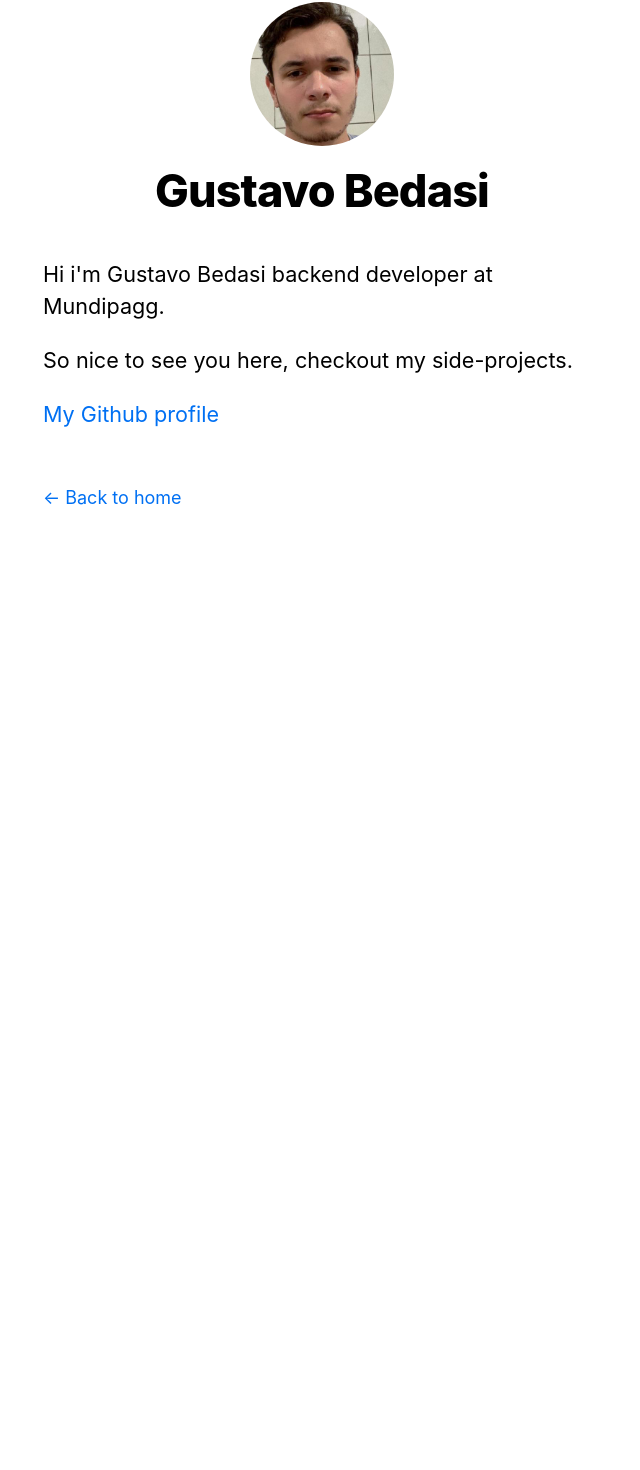
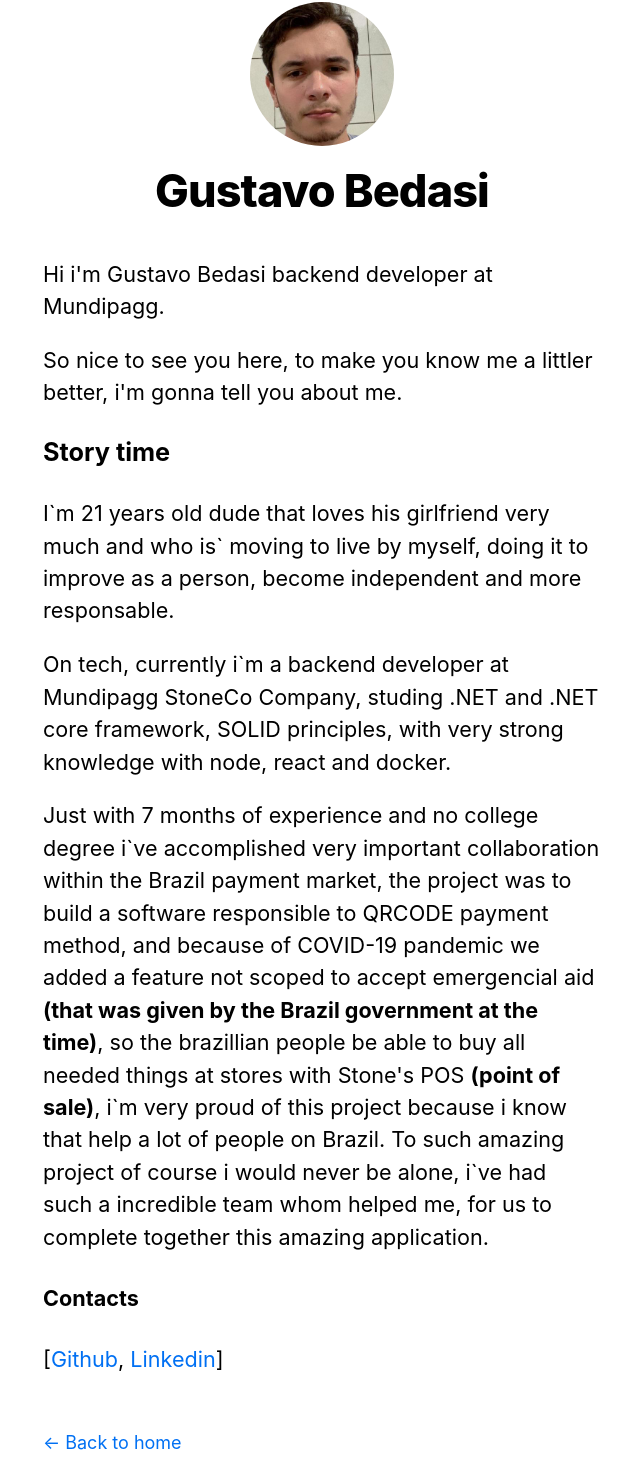
Before and after one commit to GusBedasi/my-page, a Next.js app: page /about in a window 1280 px wide. Shown: the part 172-1642 px from the top of the page, without its empty margins (318-958 px from the left). Before the commit the page ends 800 px from the top, so only its background shows below. Built offline with nearby package versions, Linux system fonts and the light colour scheme.

Commit message:
add about text

```diff
--- a/pages/about/index.js
+++ b/pages/about/index.js
@@ -32,11 +32,32 @@ export default function Home() {
             </p>
 
             <p>
-              So nice to see you here, checkout my side-projects.
+              So nice to see you here, to make you know me a littler better,
+              i'm gonna tell you about me.
+            </p>
+
+            <h3>Story time</h3>
+
+            <p>
+              I`m 21 years old dude that loves his girlfriend very much and who is` moving to live by
+              myself, doing it to improve as a person, become independent and more responsable.
             </p>
 
             <p>
-              <a href="https://github.com/gusbedasi">My Github profile</a>
+              On tech, currently i`m a backend developer at Mundipagg StoneCo Company, studing .NET and .NET core framework, SOLID principles, with very strong knowledge with node, react and docker.
+            </p>
+            <p>
+              Just with 7 months of experience and no college degree i`ve accomplished very important collaboration within the Brazil payment market, the project was to build a software responsible to QRCODE payment method,
+              and because of COVID-19 pandemic we added a feature not scoped to accept emergencial aid <strong>(that was given by the Brazil government at the time)</strong>, so the brazillian people be able to buy all
+              needed things at stores with Stone's POS <strong>(point of sale)</strong>, i`m very proud of this project because i know that help a lot of people on Brazil. To such amazing project of course i would never be alone, i`ve had such a incredible team whom helped me, for us to complete together this amazing application.
+            </p>
+
+            <h4>Contacts</h4>
+            <p>
+              [
+                <a href="https://github.com/gusbedasi">Github</a>,
+                <a href="https://linkedin.com/gusbedasi"> Linkedin</a>
+               ]
             </p>
           </section>
         </main>
```
